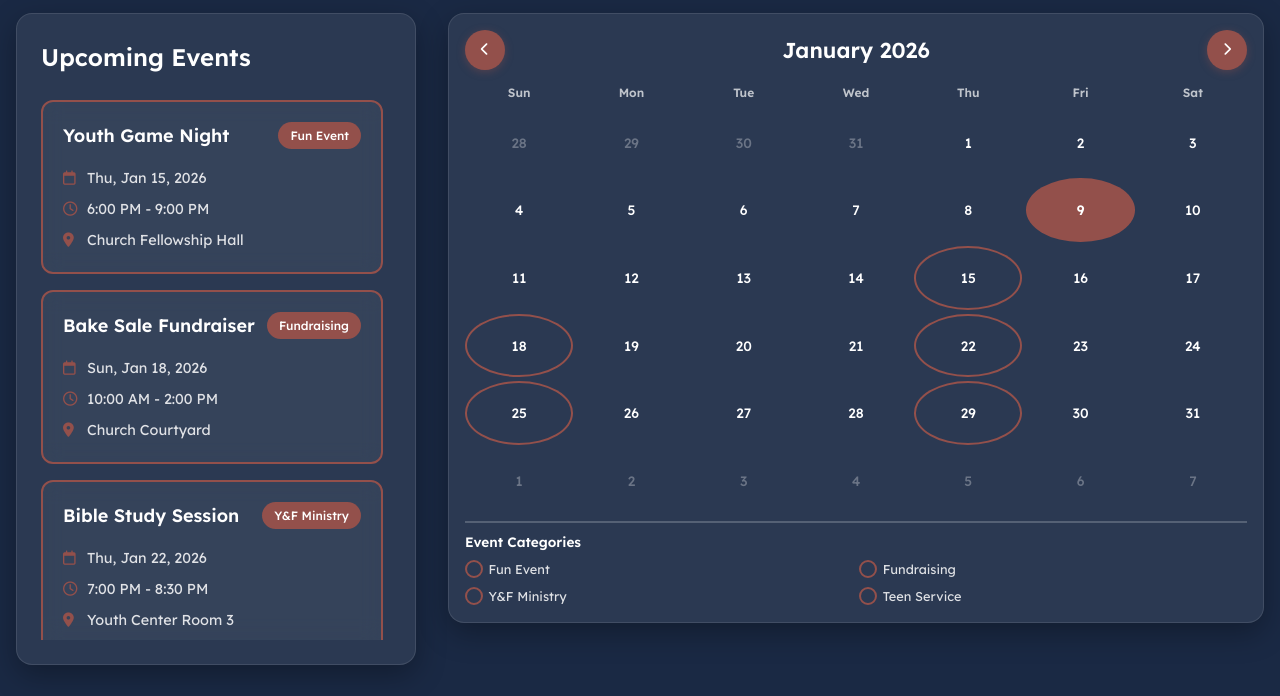
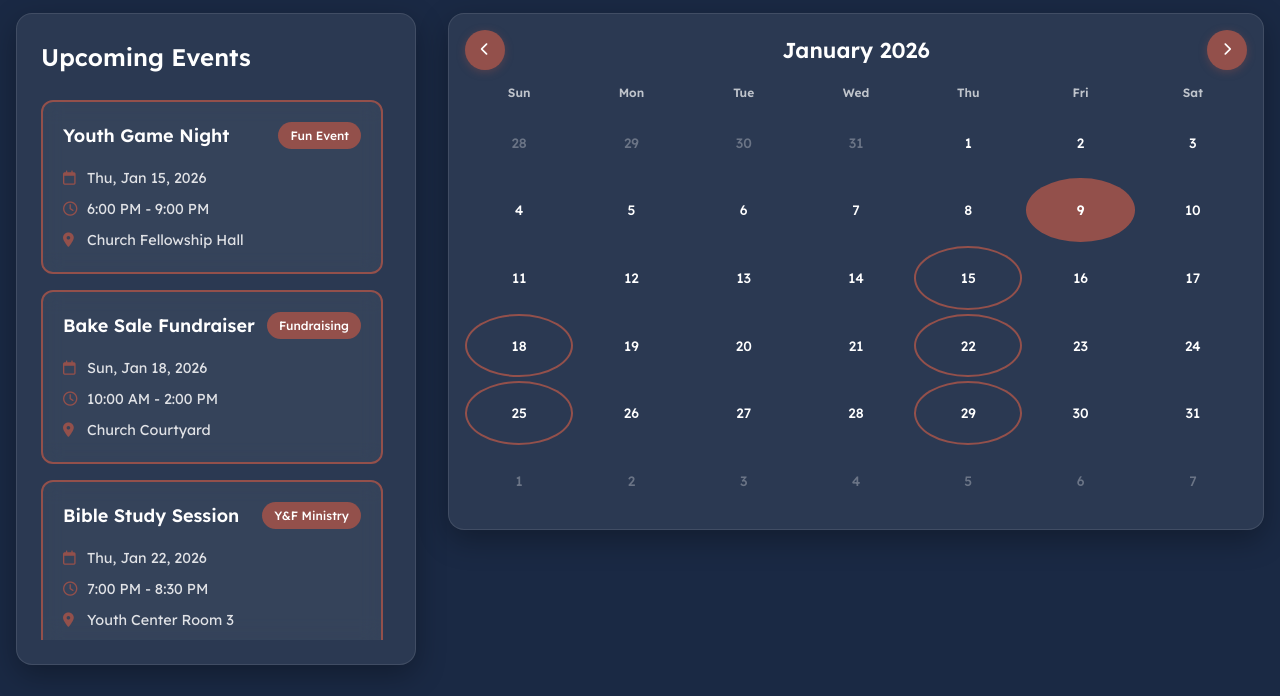
Before and after one commit to kay-134/HarlemY-F, a plain HTML site: page index.html in a window 1280 px wide. Shown: the part 104-800 px from the top of the page. Drawn offline with Linux system fonts and the light colour scheme.

Commit message:
Update index.html

```diff
--- a/index.html
+++ b/index.html
@@ -50,30 +50,6 @@
                     <div class="days" id="calendarDays">
                         <!-- Calendar days will be dynamically loaded here -->
                     </div>
-                </div>
-
-                <!-- Category Legend -->
-                <div class="legend">
-                    <h3>Event Categories</h3>
-                    <div class="legend-items">
-                        <div class="legend-item">
-                            <span class="legend-badge fun-event"></span>
-                            <span>Fun Event</span>
-                        </div>
-                        <div class="legend-item">
-                            <span class="legend-badge fundraising"></span>
-                            <span>Fundraising</span>
-                        </div>
-                        <div class="legend-item">
-                            <span class="legend-badge ministry-planned"></span>
-                            <span>Y&F Ministry</span>
-                        </div>
-                        <div class="legend-item">
-                            <span class="legend-badge teen-service"></span>
-                            <span>Teen Service</span>
-                        </div>
-                    </div>
-                </div>
             </section>
         </main>
     </div>
```
